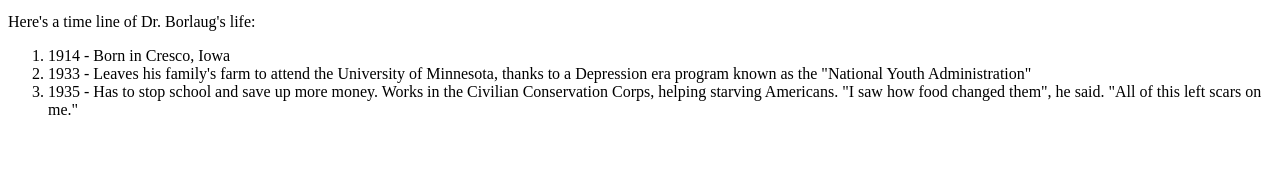
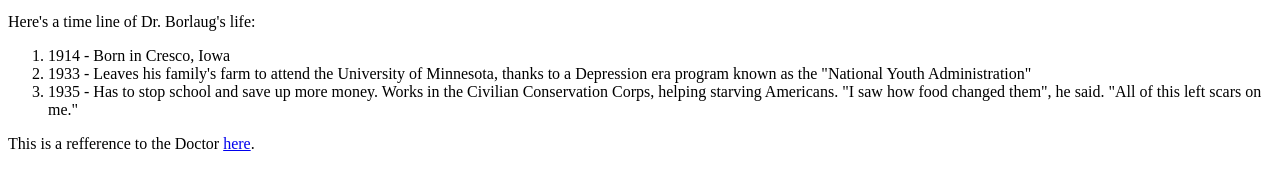
Before and after one commit to jpdf00/MICROVERSE-Trials-Project, a plain HTML site: page index.html in a window 1280 px wide. Shown: the part 426-616 px from the top of the page. Drawn offline with Linux system fonts and the light colour scheme.

Commit message:
Fifth Commit
Add an anchor element with a link to wikipedia.

```diff
--- a/index.html
+++ b/index.html
@@ -32,6 +32,11 @@
         </ol>
       </div>
 
+      <div>
+        <p>This is a refference to the Doctor <a id="tribute-link" target="_blank" href="https://es.wikipedia.org/wiki/Norman_Borlaug"> here</a>.</p>
+
+      </div>
+
     </div>
 
     <script src="https://cdn.freecodecamp.org/testable-projects-fcc/v1/bundle.js"></script>
```
